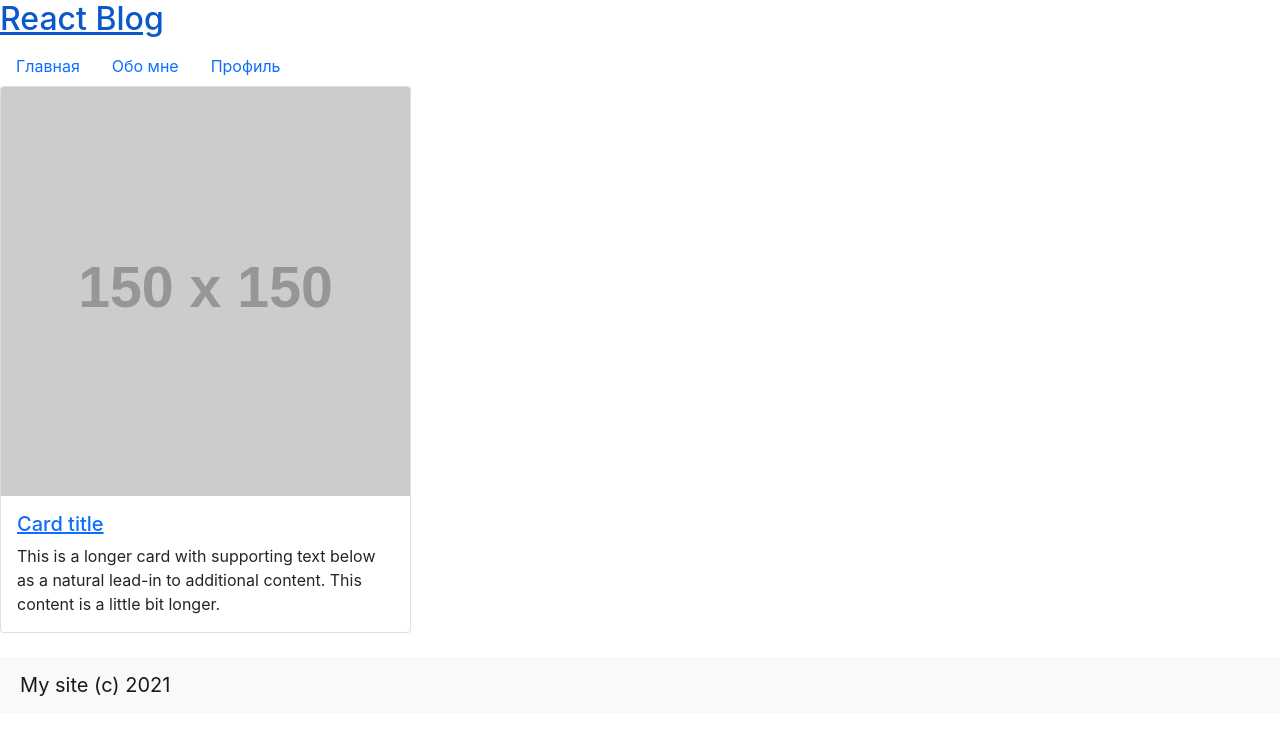
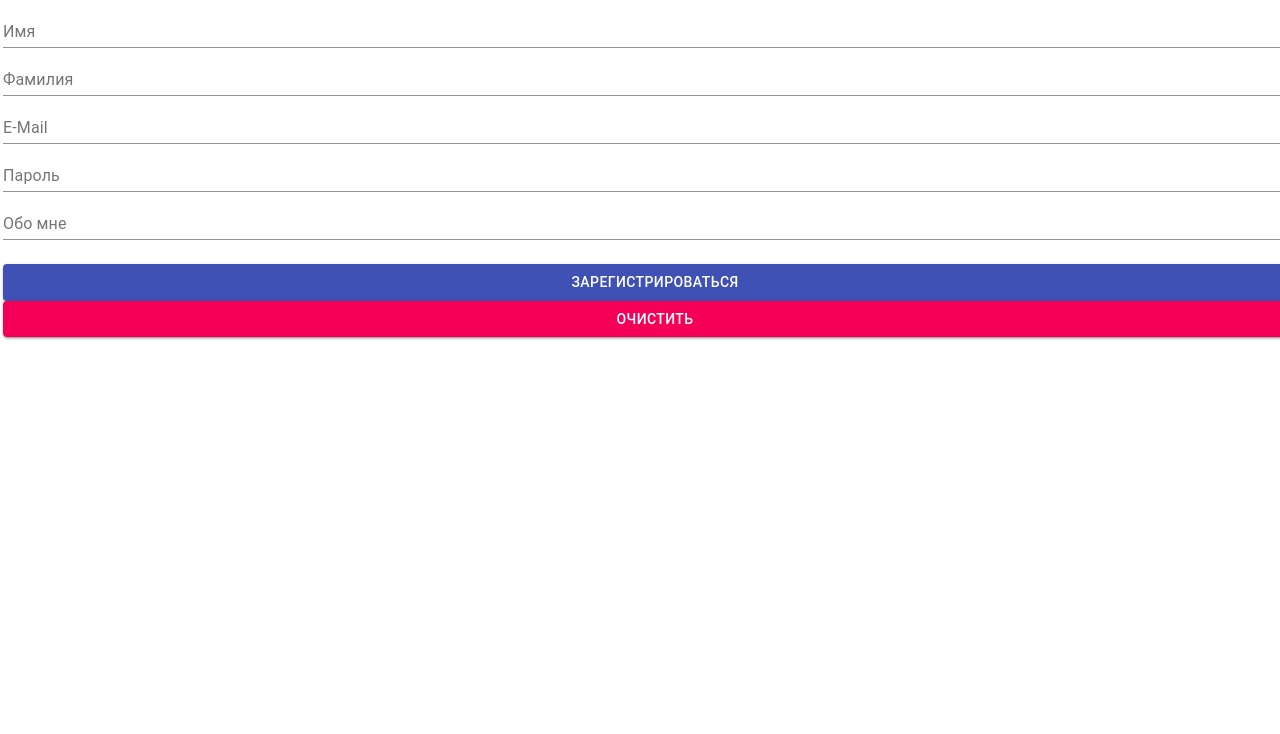
Before and after one commit to Olzhas11Dev/archakov, a React (Create React App) app: page / in a window 1280 px wide. Shown: the top 734 px of the page. Built offline with nearby package versions, Linux system fonts and the light colour scheme.

Commit message:
reach-form

```diff
--- a/package.json
+++ b/package.json
@@ -15,6 +15,7 @@
     "react": "^17.0.2",
     "react-bootstrap": "^2.0.0-rc.1",
     "react-dom": "^17.0.2",
+    "react-hook-form": "^7.17.5",
     "react-hot-loader": "^4.13.0",
     "react-scripts": "4.0.3",
     "web-vitals": "^1.1.2"
--- a/src/index.js
+++ b/src/index.js
@@ -2,11 +2,11 @@
 import ReactDOM from 'react-dom';
 import './index.css';
 
-import App6 from './tutorial-6/App6';
+import App7 from './tutorial-7/App7';
 
 ReactDOM.render(
   <React.StrictMode>
-    <App6 />
+    <App7 />
   </React.StrictMode>,
   document.getElementById('root'),
 );
--- /dev/null
+++ b/src/tutorial-7/App7.js
@@ -0,0 +1,91 @@
+import React from 'react';
+import { useForm } from 'react-hook-form';
+import TextField from '@material-ui/core/TextField';
+import Button from '@material-ui/core/Button';
+import './style7.css';
+
+function App7() {
+  const { handleSubmit, register, formState, reset } = useForm();
+
+  const onSubmit = (values) => {
+    console.log('ФОРМА!', values);
+  };
+
+  const handleReset = () => {
+    reset({
+      firstName: '',
+      lastName: '',
+      email: '',
+      password: '',
+    });
+  };
+
+  console.log(formState.errors);
+  return (
+    <div>
+      <div className="row">
+        <TextField
+          name="firstName"
+          label="Имя"
+          {...register('firstName', {
+            validate: (value) => value !== 'admin' || 'Nice try!',
+          })}
+          helperText={formState.errors.firstName && formState.errors.firstName.message}
+          error={!!formState.errors.firstName}
+          fullWidth
+        />
+        <TextField
+          name="lastName"
+          label="Фамилия"
+          {...register('lastName', {
+            required: 'Это обязательное поле!',
+          })}
+          helperText={formState.errors.lastName && formState.errors.lastName.message}
+          error={!!formState.errors.lastName}
+          fullWidth
+        />
+      </div>
+      <div className="row">
+        <TextField
+          {...register('email', {
+            pattern: {
+              value: /^[A-Z0-9._%+-]+@[A-Z0-9._%+-]+\.[A-Z]{2,}$/i,
+              message: 'Это неверная почта!',
+            },
+          })}
+          helperText={formState.errors.email && formState.errors.email.message}
+          error={!!formState.errors.email}
+          name="email"
+          label="E-Mail"
+          defaultValue=""
+          fullWidth
+        />
+        <TextField
+          {...register('password', {
+            required: 'Это обязательное поле!',
+          })}
+          helperText={formState.errors.password && formState.errors.password.message}
+          error={!!formState.errors.password}
+          name="password"
+          type="password"
+          label="Пароль"
+          fullWidth
+        />
+      </div>
+      <div className="row">
+        <TextField name="about" label="Обо мне" fullWidth />
+      </div>
+      <br />
+      <div className="row">
+        <Button onClick={handleSubmit(onSubmit)} variant="contained" color="primary">
+          Зарегистрироваться
+        </Button>
+        <Button onClick={handleReset} variant="contained" color="secondary">
+          Очистить
+        </Button>
+      </div>
+    </div>
+  );
+}
+
+export default App7;
--- /dev/null
+++ b/src/tutorial-7/style7.css
@@ -0,0 +1,8 @@
+.row {
+  display: flex;
+}
+
+.MuiTextField-root,
+.MuiButton-root {
+  margin: 0 15px !important;
+}
```
Also changed, not shown: 1 other file (tests, documents, lock files or other folders).
